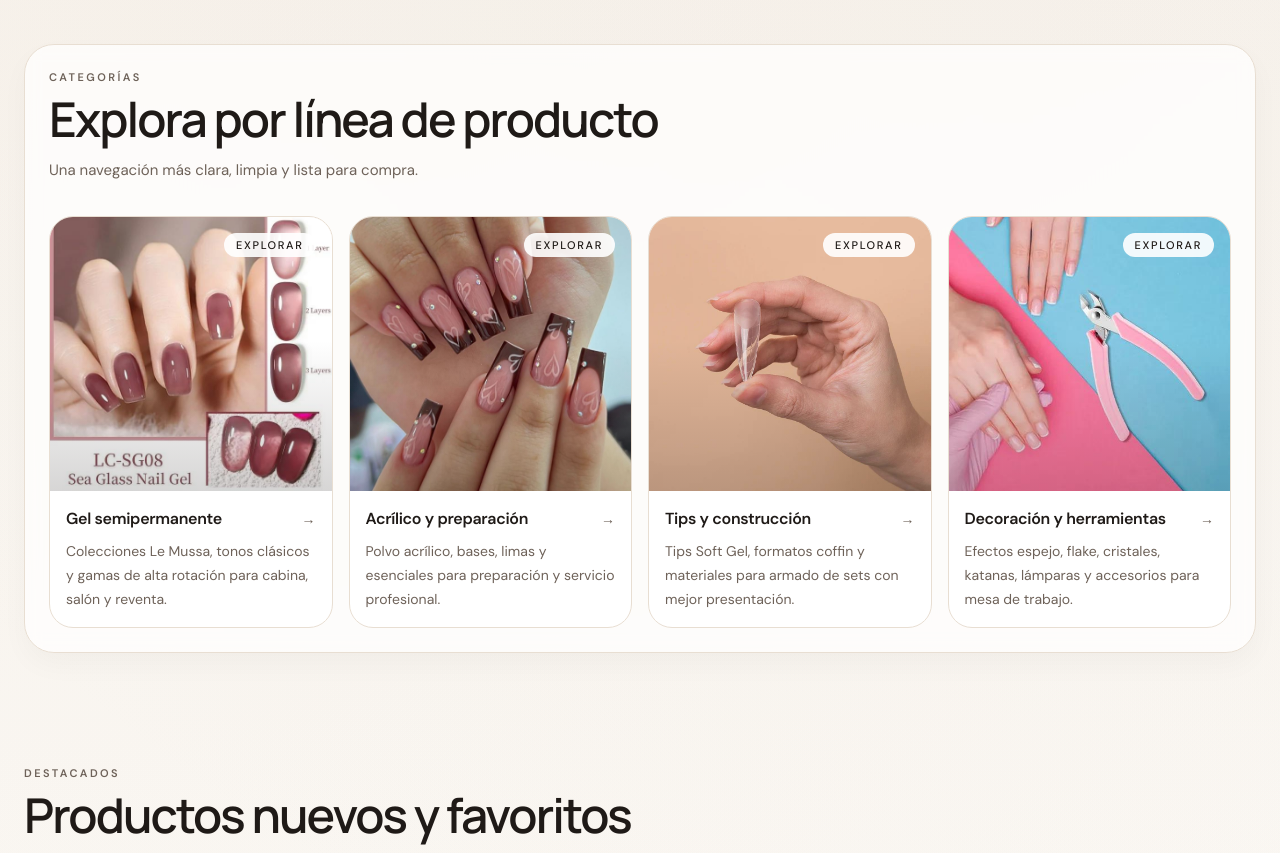
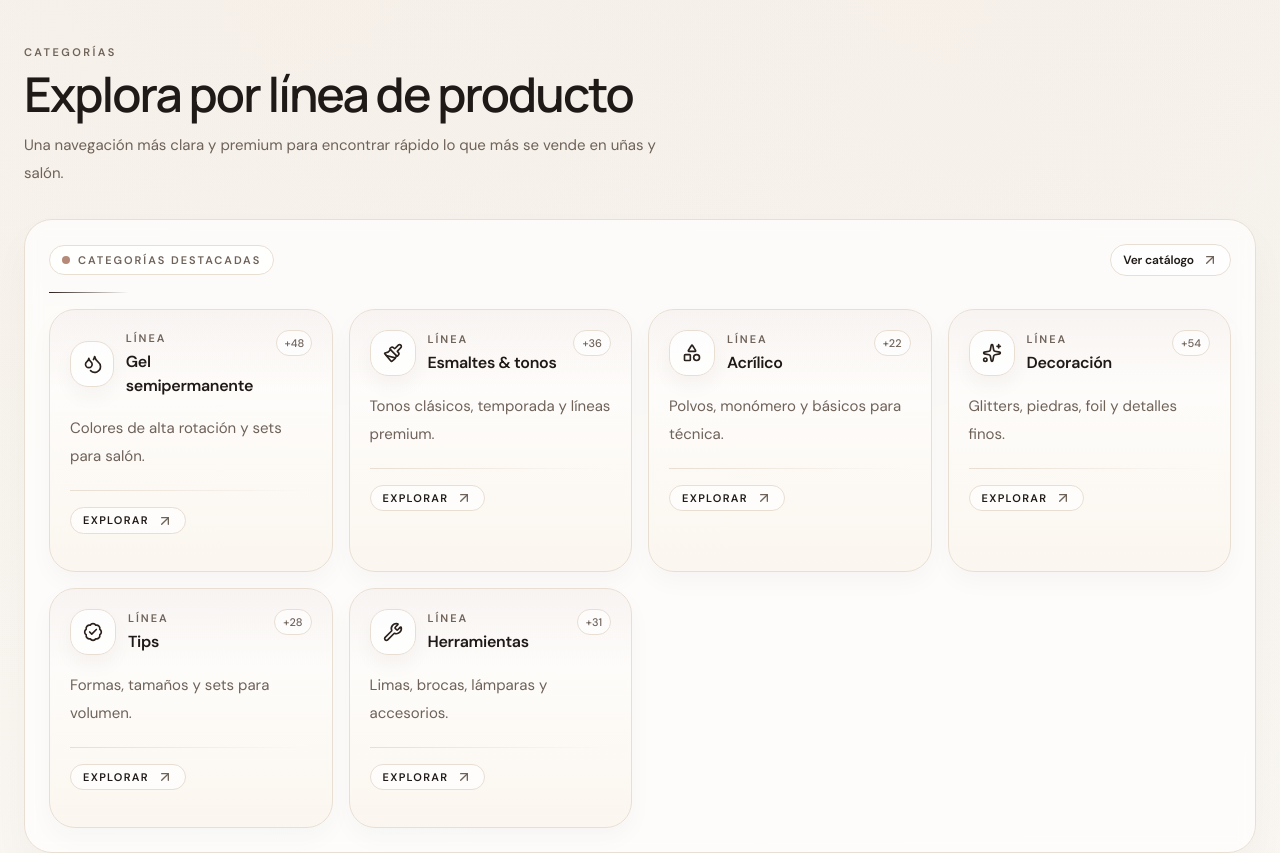
Before and after one commit to roiszs/mvp-belleza-distribuidora, a Next.js app: page / in a window 1280 px wide. Shown: the part 780-1633 px from the top of the page. Built offline with nearby package versions, Linux system fonts and the light colour scheme.

Commit message:
Mejorando la parte de categorias

```diff
--- a/src/components/home/CategoryGrid.tsx
+++ b/src/components/home/CategoryGrid.tsx
@@ -1,52 +1,151 @@
-import Image from 'next/image'
 import Link from 'next/link'
+import { Container } from '@/components/layout/Container'
 import { SectionHeader } from '@/components/layout/SectionHeader'
-import { Container } from '@/components/layout/Container'
-import { categories } from '@/data/categories'
+import {
+ArrowUpRight,
+Droplets,
+Paintbrush,
+Sparkles,
+Wrench,
+Shapes,
+BadgeCheck,
+} from 'lucide-react'
+
+type Category = {
+key: string
+name: string
+description: string
+count: number
+icon: React.ElementType
+}
+
+const categories: Category[] = [
+{
+key: 'gel-semipermanente',
+name: 'Gel semipermanente',
+description: 'Colores de alta rotación y sets para salón.',
+count: 48,
+icon: Droplets,
+},
+{
+key: 'esmaltes',
+name: 'Esmaltes & tonos',
+description: 'Tonos clásicos, temporada y líneas premium.',
+count: 36,
+icon: Paintbrush,
+},
+{
+key: 'acrilico',
+name: 'Acrílico',
+description: 'Polvos, monómero y básicos para técnica.',
+count: 22,
+icon: Shapes,
+},
+{
+key: 'decoracion',
+name: 'Decoración',
+description: 'Glitters, piedras, foil y detalles finos.',
+count: 54,
+icon: Sparkles,
+},
+{
+key: 'tips',
+name: 'Tips',
+description: 'Formas, tamaños y sets para volumen.',
+count: 28,
+icon: BadgeCheck,
+},
+{
+key: 'herramientas',
+name: 'Herramientas',
+description: 'Limas, brocas, lámparas y accesorios.',
+count: 31,
+icon: Wrench,
+},
+]
 
 export function CategoryGrid() {
 return (
-<section className="section-padding pt-4 md:pt-6">
+<section className="section-padding pt-0">
 <Container>
-<div className="rounded-[30px] border border-[var(--color-line)] bg-white/72 p-5 shadow-[0_12px_28px_rgba(43,33,28,0.03)] backdrop-blur-sm md:p-6">
 <SectionHeader
 eyebrow="Categorías"
 title="Explora por línea de producto"
-description="Una navegación más clara, limpia y lista para compra."
+description="Una navegación más clara y premium para encontrar rápido lo que más se vende en uñas y salón."
 />
 
-      <div className="grid gap-4 md:grid-cols-2 lg:grid-cols-4">
-        {categories.map((category) => (
+    <div className="relative mt-6 rounded-[28px] border border-[var(--color-line)] bg-white/70 p-4 shadow-[0_18px_40px_rgba(43,33,28,0.03)] backdrop-blur-sm md:p-6">
+      <div className="mb-4 flex items-center justify-between gap-3">
+        <div className="inline-flex items-center gap-2 rounded-full border border-[var(--color-line)] bg-white/80 px-3 py-1.5 text-[11px] font-semibold uppercase tracking-[0.18em] text-[var(--color-muted)]">
+          <span className="h-2 w-2 rounded-full bg-[var(--color-accent)]" />
+          Categorías destacadas
+        </div>
+
         <Link
-            key={category.id}
           href="/catalogo"
-            className="group overflow-hidden rounded-[24px] border border-[var(--color-line)] bg-white transition duration-300 hover:-translate-y-1 hover:shadow-[0_16px_32px_rgba(43,33,28,0.05)]"
+          className="hidden items-center gap-2 rounded-full border border-[var(--color-line)] bg-white/70 px-3 py-1.5 text-[12px] font-semibold tracking-[-0.01em] text-[var(--color-text)] transition hover:bg-white hover:shadow-[0_10px_20px_rgba(43,33,28,0.05)] md:inline-flex"
         >
-            <div className="relative aspect-[4/3.5] overflow-hidden bg-[#efe5da] md:aspect-[4/3.9]">
-              <Image
-                src={category.image}
-                alt={category.name}
-                fill
-                className="object-cover transition duration-700 group-hover:scale-[1.04]"
-              />
-              <div className="absolute inset-0 bg-[linear-gradient(180deg,rgba(31,26,23,0.00)_45%,rgba(31,26,23,0.18)_100%)]" />
-              <div className="absolute right-4 top-4 rounded-full bg-white/90 px-3 py-1 text-[11px] font-medium uppercase tracking-[0.15em] text-[var(--color-text)]">
-                Explorar
+          Ver catálogo
+          <ArrowUpRight className="h-4 w-4 text-[var(--color-muted)]" />
+        </Link>
+
+        <p className="text-[11px] font-semibold uppercase tracking-[0.22em] text-[var(--color-muted)] md:hidden">
+          Desliza
+        </p>
+      </div>
+
+      <div className="mb-4 h-px w-20 bg-[linear-gradient(90deg,var(--color-accent-dark),transparent)]" />
+
+      {/* Mobile: carrusel centrado / Desktop: grid */}
+      <div className="mt-4 flex snap-x snap-mandatory gap-4 overflow-x-auto px-4 pb-2 hide-scrollbar md:grid md:grid-cols-2 md:overflow-visible md:px-0 md:pb-0 lg:grid-cols-3 xl:grid-cols-4">
+        {categories.map((c) => {
+          const Icon = c.icon
+
+          return (
+            <Link
+              key={c.key}
+              href={`/catalogo?cat=${encodeURIComponent(c.key)}`}
+              className="group relative w-[min(86vw,320px)] shrink-0 snap-center overflow-hidden rounded-[26px] border border-[var(--color-line)] bg-[linear-gradient(180deg,#ffffff_0%,#fbf6ef_100%)] p-4 shadow-[0_10px_24px_rgba(43,33,28,0.03)] transition duration-300 hover:-translate-y-1 hover:shadow-[0_18px_38px_rgba(43,33,28,0.06)] hover:border-[var(--color-accent)]/35 active:scale-[0.99] md:w-auto md:p-5"
+            >
+              {/* highlight superior */}
+              <div className="pointer-events-none absolute inset-x-0 top-0 h-20 bg-[linear-gradient(180deg,rgba(182,138,120,0.14),transparent)] opacity-70" />
+
+              <div className="relative flex items-start justify-between gap-3">
+                <div className="flex items-center gap-3">
+                  <div className="rounded-[18px] border border-[var(--color-line)] bg-white/80 p-3 shadow-[0_10px_20px_rgba(43,33,28,0.04)]">
+                    <Icon className="h-5 w-5 text-[var(--color-accent-dark)]" />
+                  </div>
+
+                  <div className="min-w-0">
+                    <p className="text-[11px] font-semibold uppercase tracking-[0.18em] text-[var(--color-muted)]">
+                      Línea
+                    </p>
+                    <h3 className="mt-1 text-base font-semibold tracking-[-0.02em] text-[var(--color-text)]">
+                      {c.name}
+                    </h3>
                   </div>
                 </div>
 
-            <div className="p-4">
-              <div className="flex items-center justify-between gap-3">
-                <h3 className="text-base font-semibold tracking-[-0.02em]">{category.name}</h3>
-                <span className="text-sm text-[var(--color-muted)]">→</span>
+                <span className="inline-flex items-center gap-1 rounded-full border border-[var(--color-line)] bg-white/70 px-2 py-1 text-[11px] font-medium text-[var(--color-muted)]">
+                  +{c.count}
+                </span>
               </div>
 
-              <p className="mt-2 text-sm leading-6 text-[var(--color-muted)]">
-                {category.description}
+              <p className="relative mt-4 min-h-[56px] text-[14px] leading-7 text-[var(--color-muted)] md:text-[15px]">
+                {c.description}
               </p>
+
+              <div className="relative mt-5 h-px w-full bg-[linear-gradient(90deg,var(--color-line),transparent)]" />
+
+              <div className="relative mt-4 inline-flex items-center gap-2 rounded-full border border-[var(--color-line)] bg-white/70 px-3 py-1 text-[11px] font-semibold uppercase tracking-[0.12em] text-[var(--color-text)]">
+                Explorar
+                <ArrowUpRight className="h-4 w-4 text-[var(--color-muted)]" />
               </div>
+
+              <div className="pointer-events-none relative mt-4 h-[1px] w-0 bg-[var(--color-accent)] opacity-0 transition-all duration-300 group-hover:w-20 group-hover:opacity-100" />
             </Link>
-        ))}
+          )
+        })}
       </div>
     </div>
   </Container>
```
Lines whose indentation alone changed are shown as unchanged.
